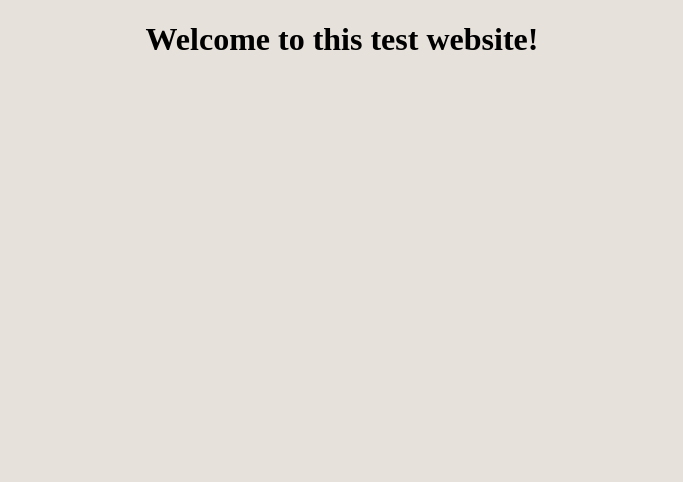
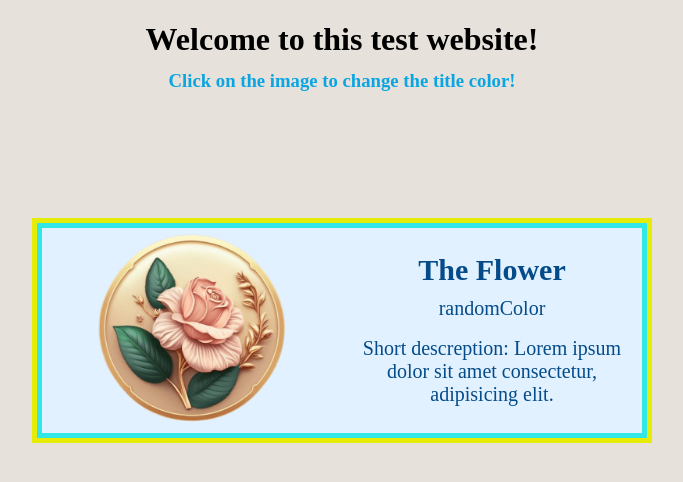
Before and after one commit to N-Tahiri/Test_Project, a plain HTML site: page index.html in a window 1280 px wide. Shown: the whole page, without its empty margins (298-981 px from the left). Drawn offline with Linux system fonts and the light colour scheme.

Commit message:
added some features

```diff
--- a/index.html
+++ b/index.html
@@ -9,5 +9,22 @@
   </head>
   <body>
     <h1>Welcome to this test website!</h1>
+    <h3 class="info">Click on the image to change the title color!</h3>
+    <div class="container">
+      <div class="grid-item item1">
+        <img class="badge" src="./img/badge.png" alt="badge" />
+      </div>
+      <div class="grid-item item2">
+        <h2 class="title">The Flower</h2>
+        <p class="colorCode">randomColor</p>
+      </div>
+      <div class="grid-item item3">
+        <p>
+          Short descreption: Lorem ipsum dolor sit amet consectetur, adipisicing
+          elit.
+        </p>
+      </div>
+    </div>
+    <script src="script.js"></script>
   </body>
 </html>
--- /dev/null
+++ b/script.js
@@ -0,0 +1,23 @@
+const badge = document.querySelector(".badge");
+const title = document.querySelector(".title");
+const colorCode = document.querySelector(".colorCode");
+
+badge.addEventListener("click", () => {
+  title.style.color = getRandomColor();
+});
+
+// generate random color
+function getRandomNumber() {
+  return Math.floor(Math.random() * 16);
+}
+
+function getRandomColor() {
+  const hex = "0123456789ABCDEF";
+  let color = "#";
+  for (let i = 0; i < 6; i++) {
+    color += hex[getRandomNumber()];
+  }
+  console.log(color);
+  colorCode.textContent = color;
+  return color;
+}
--- a/style.css
+++ b/style.css
@@ -2,3 +2,38 @@ body {
   text-align: center;
   background-color: rgb(230, 225, 218);
 }
+.container {
+  display: grid;
+  grid-template-columns: 1fr 1fr;
+  margin: 10% auto;
+  background-color: rgb(50, 231, 231);
+  padding: 5px;
+  border: rgb(231, 235, 8) 5px solid;
+  width: 600px;
+}
+.grid-item {
+  background-color: rgb(225, 241, 255);
+  color: rgb(4, 75, 137);
+  font-size: 20px;
+  /* border: rgb(14, 149, 222) 2px solid; */
+}
+.item1 {
+  grid-column: 1;
+  grid-row: 1 / span 2;
+  /* align-items: center;
+  align-self: center; */
+}
+
+img {
+  width: 200px;
+}
+
+.info {
+  color: rgb(10, 165, 226);
+  margin-top: -10px;
+}
+
+.colorCode {
+  margin-top: -15px;
+  margin-bottom: -10px;
+}
```
Also changed, not shown: img/badge.png (added).
